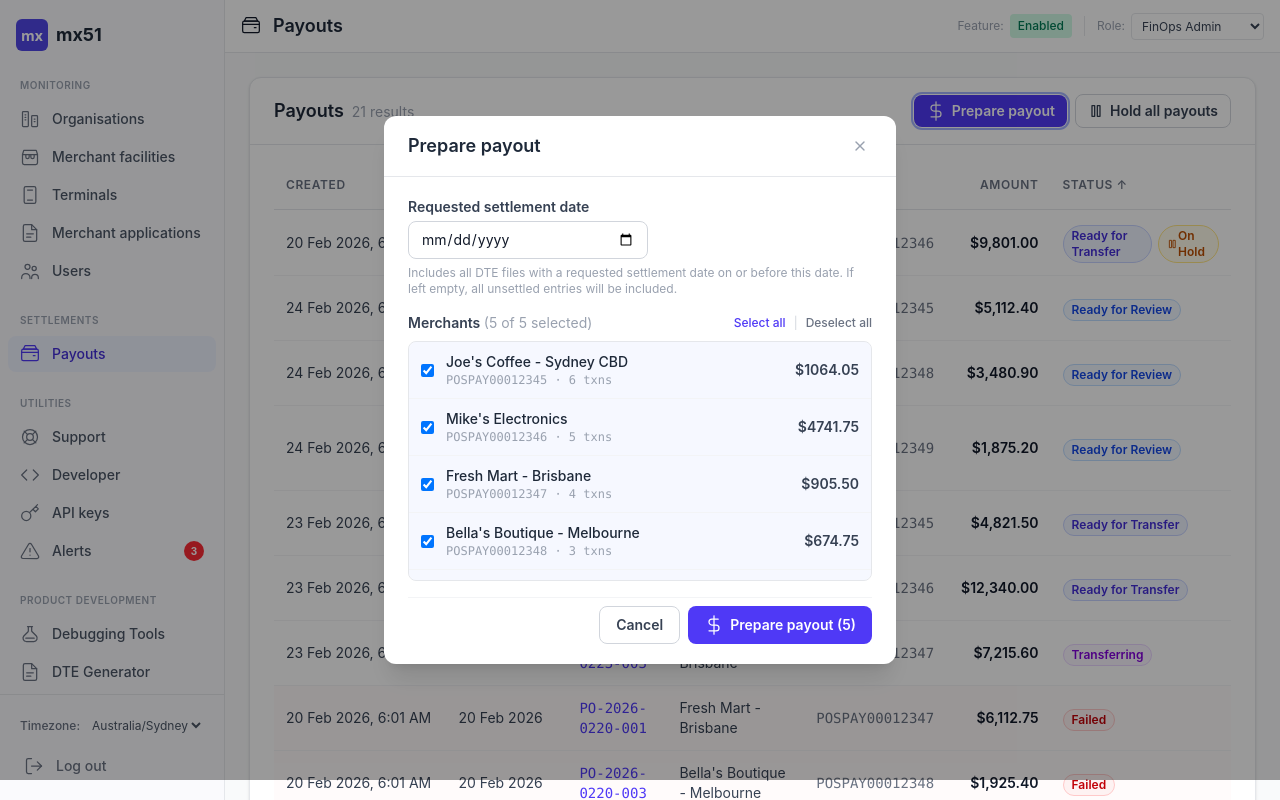
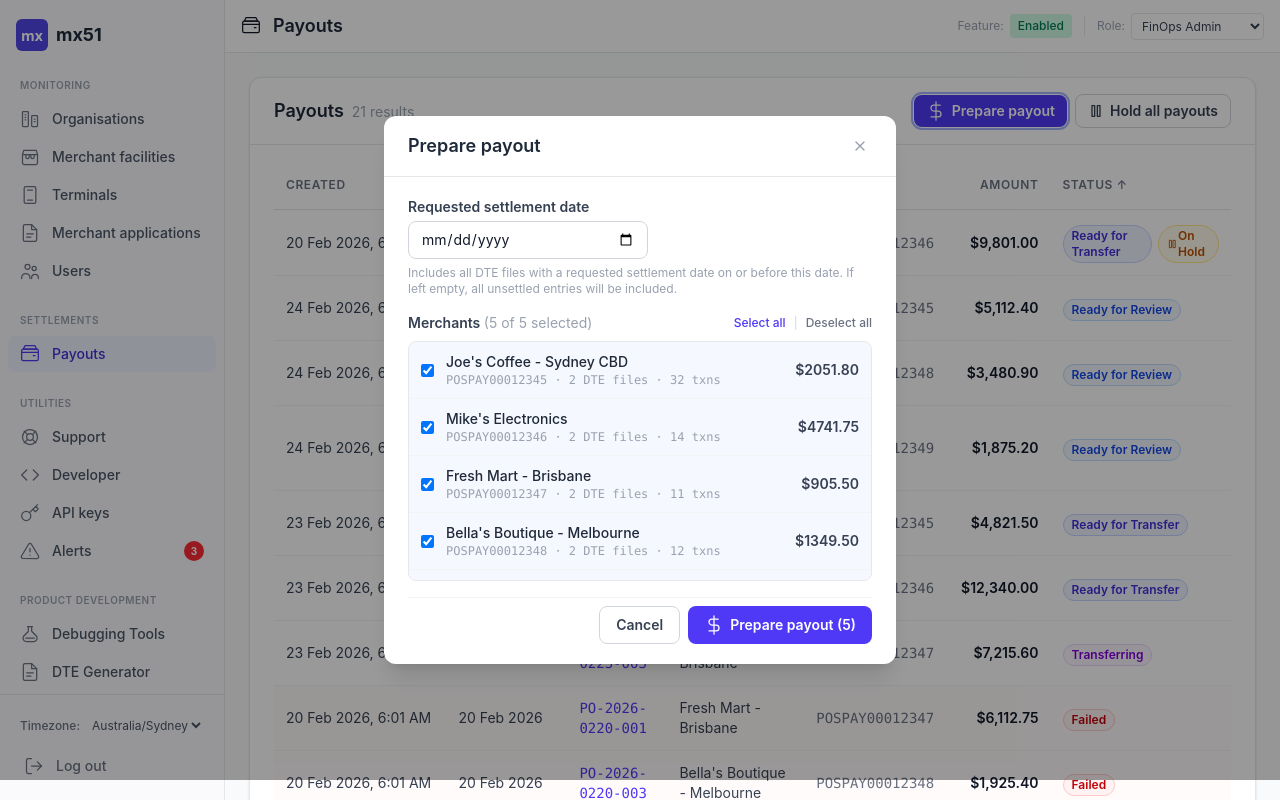
Before and after one commit to eeyern-mx51/msp-settlement-ledger, a React (Vite) app: page /#payouts in a window 1280 px wide. Both pictures are taken after a click on the button "Prepare payout". Built offline with nearby package versions, Linux system fonts and the light colour scheme.

Commit message:
DTE Files

```diff
--- a/src/MSPDashboard.jsx
+++ b/src/MSPDashboard.jsx
@@ -667,28 +667,22 @@ function PayoutDetailView({ payout, onBack, role, onStatusChange, fleetHold, mer
 // ═══════════════════════════════════════════════════════════
 // PREPARE PAYOUT DIALOG
 // ═══════════════════════════════════════════════════════════
-// Mock unassigned merchant ledger entries for the prepare payout flow
+// Mock unsettled DTE files — one file per merchant per date.
+// If a payout is not prepared, DTE files accumulate across dates.
 const mockUnassignedMLEs = [
-  { id: "MLE-40001", date: "2026-02-25", merchant: "Joe's Coffee - Sydney CBD", mid: "POSPAY00012345", type: "Purchase", amount: 142.50, card: "MC •••4829" },
-  { id: "MLE-40002", date: "2026-02-25", merchant: "Joe's Coffee - Sydney CBD", mid: "POSPAY00012345", type: "Purchase", amount: 89.95, card: "Visa •••1677" },
-  { id: "MLE-40003", date: "2026-02-25", merchant: "Joe's Coffee - Sydney CBD", mid: "POSPAY00012345", type: "Refund", amount: -45.00, card: "Visa •••8844" },
-  { id: "MLE-40004", date: "2026-02-25", merchant: "Joe's Coffee - Sydney CBD", mid: "POSPAY00012345", type: "Purchase", amount: 312.80, card: "MC •••5512" },
-  { id: "MLE-40005", date: "2026-02-25", merchant: "Joe's Coffee - Sydney CBD", mid: "POSPAY00012345", type: "Purchase", amount: 487.50, card: "Visa •••9021" },
-  { id: "MLE-40006", date: "2026-02-25", merchant: "Mike's Electronics", mid: "POSPAY00012346", type: "Purchase", amount: 1245.00, card: "Visa •••3301" },
-  { id: "MLE-40007", date: "2026-02-25", merchant: "Mike's Electronics", mid: "POSPAY00012346", type: "Purchase", amount: 899.50, card: "MC •••7788" },
-  { id: "MLE-40008", date: "2026-02-25", merchant: "Mike's Electronics", mid: "POSPAY00012346", type: "Refund", amount: -120.00, card: "Visa •••3301" },
-  { id: "MLE-40009", date: "2026-02-25", merchant: "Mike's Electronics", mid: "POSPAY00012346", type: "Purchase", amount: 567.25, card: "MC •••6633" },
-  { id: "MLE-40010", date: "2026-02-25", merchant: "Fresh Mart - Brisbane", mid: "POSPAY00012347", type: "Purchase", amount: 67.20, card: "MC •••7788" },
-  { id: "MLE-40011", date: "2026-02-25", merchant: "Fresh Mart - Brisbane", mid: "POSPAY00012347", type: "Purchase", amount: 234.80, card: "Visa •••2200" },
-  { id: "MLE-40012", date: "2026-02-25", merchant: "Fresh Mart - Brisbane", mid: "POSPAY00012347", type: "Purchase", amount: 158.40, card: "MC •••4411" },
-  { id: "MLE-40013", date: "2026-02-24", merchant: "Joe's Coffee - Sydney CBD", mid: "POSPAY00012345", type: "Purchase", amount: 76.30, card: "MC •••2109" },
-  { id: "MLE-40014", date: "2026-02-24", merchant: "Bella's Boutique - Melbourne", mid: "POSPAY00012348", type: "Purchase", amount: 520.00, card: "Visa •••8102" },
-  { id: "MLE-40015", date: "2026-02-24", merchant: "Bella's Boutique - Melbourne", mid: "POSPAY00012348", type: "Purchase", amount: 189.75, card: "MC •••5544" },
-  { id: "MLE-40016", date: "2026-02-24", merchant: "Bella's Boutique - Melbourne", mid: "POSPAY00012348", type: "Refund", amount: -35.00, card: "Visa •••8102" },
-  { id: "MLE-40017", date: "2026-02-24", merchant: "Coastal Surf Shop - Gold Coast", mid: "POSPAY00012349", type: "Purchase", amount: 342.90, card: "Visa •••7711" },
-  { id: "MLE-40018", date: "2026-02-24", merchant: "Coastal Surf Shop - Gold Coast", mid: "POSPAY00012349", type: "Purchase", amount: 128.60, card: "MC •••9900" },
-  { id: "MLE-40019", date: "2026-02-23", merchant: "Fresh Mart - Brisbane", mid: "POSPAY00012347", type: "Purchase", amount: 445.10, card: "Visa •••0044" },
-  { id: "MLE-40020", date: "2026-02-23", merchant: "Mike's Electronics", mid: "POSPAY00012346", type: "Purchase", amount: 2150.00, card: "MC •••1122" },
+  // 25 Feb — today's DTE files (just ingested)
+  { id: "DTE-20260225-12345", date: "2026-02-25", merchant: "Joe's Coffee - Sydney CBD", mid: "POSPAY00012345", amount: 987.75, txnCount: 14 },
+  { id: "DTE-20260225-12346", date: "2026-02-25", merchant: "Mike's Electronics", mid: "POSPAY00012346", amount: 2591.75, txnCount: 8 },
+  { id: "DTE-20260225-12347", date: "2026-02-25", merchant: "Fresh Mart - Brisbane", mid: "POSPAY00012347", amount: 460.40, txnCount: 6 },
+  { id: "DTE-20260225-12348", date: "2026-02-25", merchant: "Bella's Boutique - Melbourne", mid: "POSPAY00012348", amount: 674.75, txnCount: 5 },
+  { id: "DTE-20260225-12349", date: "2026-02-25", merchant: "Coastal Surf Shop - Gold Coast", mid: "POSPAY00012349", amount: 471.50, txnCount: 3 },
+  // 24 Feb — not yet prepared, accumulating
+  { id: "DTE-20260224-12345", date: "2026-02-24", merchant: "Joe's Coffee - Sydney CBD", mid: "POSPAY00012345", amount: 1064.05, txnCount: 18 },
+  { id: "DTE-20260224-12348", date: "2026-02-24", merchant: "Bella's Boutique - Melbourne", mid: "POSPAY00012348", amount: 674.75, txnCount: 7 },
+  { id: "DTE-20260224-12349", date: "2026-02-24", merchant: "Coastal Surf Shop - Gold Coast", mid: "POSPAY00012349", amount: 342.90, txnCount: 4 },
+  // 23 Feb — older unprepared DTE files (accumulated)
+  { id: "DTE-20260223-12347", date: "2026-02-23", merchant: "Fresh Mart - Brisbane", mid: "POSPAY00012347", amount: 445.10, txnCount: 5 },
+  { id: "DTE-20260223-12346", date: "2026-02-23", merchant: "Mike's Electronics", mid: "POSPAY00012346", amount: 2150.00, txnCount: 6 },
 ];
 
 function PreparePayoutDialog({ open, onClose, onCreatePayouts, unassignedMLEs: mlePool }) {
@@ -698,17 +692,18 @@ function PreparePayoutDialog({ open, onClose, onCreatePayouts, unassignedMLEs: m
   const [creating, setCreating] = useState(false);
   const { addToast } = useToast();
 
-  // Filter MLEs by date: on or before selected date, or all if empty
+  // Filter DTE files by date: on or before selected date, or all if empty
   const todayISO = new Date().toISOString().split("T")[0];
   const cutoffDate = settlementDate || todayISO;
-  const filteredMLEs = allMLEs.filter((mle) => mle.date <= cutoffDate);
-
-  // Group by merchant
+  const filteredDTEs = allMLEs.filter((dte) => dte.date <= cutoffDate);
+
+  // Group by merchant — one payout per merchant, accumulating DTE files across dates
   const merchantGroups = {};
-  filteredMLEs.forEach((mle) => {
-    if (!merchantGroups[mle.mid]) merchantGroups[mle.mid] = { merchant: mle.merchant, mid: mle.mid, mles: [], total: 0 };
-    merchantGroups[mle.mid].mles.push(mle);
-    merchantGroups[mle.mid].total += mle.amount;
+  filteredDTEs.forEach((dte) => {
+    if (!merchantGroups[dte.mid]) merchantGroups[dte.mid] = { merchant: dte.merchant, mid: dte.mid, dteFiles: [], total: 0, txnCount: 0 };
+    merchantGroups[dte.mid].dteFiles.push(dte);
+    merchantGroups[dte.mid].total += dte.amount;
+    merchantGroups[dte.mid].txnCount += dte.txnCount || 0;
   });
   const allGroups = Object.values(merchantGroups);
 
@@ -718,7 +713,7 @@ function PreparePayoutDialog({ open, onClose, onCreatePayouts, unassignedMLEs: m
   // When date changes, auto-select all available merchants
   useEffect(() => {
     setSelectedMids(new Set(allGroups.map((g) => g.mid)));
-  }, [settlementDate, filteredMLEs.length]);
+  }, [settlementDate, filteredDTEs.length]);
 
   // Reset on close/open
   useEffect(() => {
@@ -786,7 +781,7 @@ function PreparePayoutDialog({ open, onClose, onCreatePayouts, unassignedMLEs: m
                   <input type="checkbox" checked={selectedMids.has(g.mid)} onChange={() => toggleMid(g.mid)} className="rounded border-gray-300 text-indigo-600 focus:ring-indigo-200" />
                   <div className="flex-1 min-w-0">
                     <div className="text-sm font-medium text-gray-800 truncate">{g.merchant}</div>
-                    <div className="text-xs text-gray-400 font-mono">{g.mid} · {g.mles.length} txn{g.mles.length > 1 ? "s" : ""}</div>
+                    <div className="text-xs text-gray-400 font-mono">{g.mid} · {g.dteFiles.length} DTE file{g.dteFiles.length > 1 ? "s" : ""} · {g.txnCount} txns</div>
                   </div>
                   <div className="text-sm font-semibold text-gray-700 flex-shrink-0">${g.total.toFixed(2)}</div>
                 </label>
```
Also changed, not shown: 3 other files (tests, documents, lock files or other folders).
